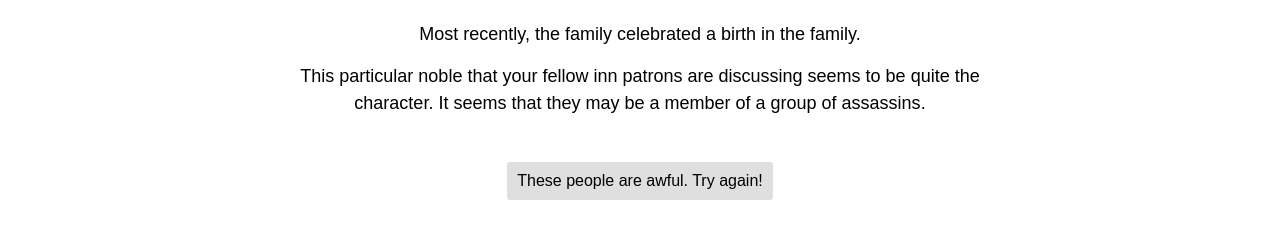
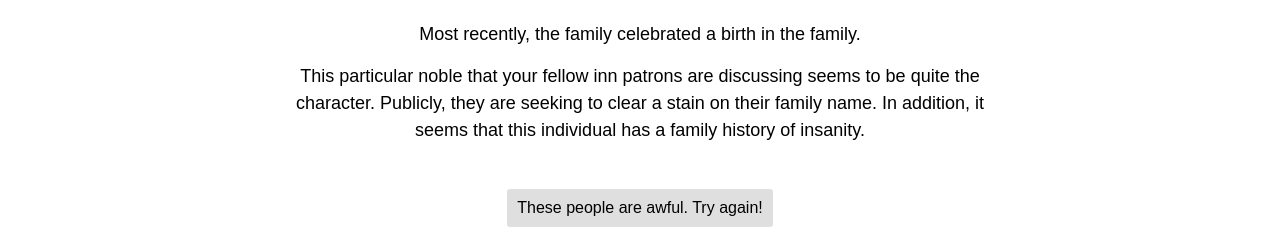
Before and after one commit to andimancuso/ODD-D, a React (Create React App) app: page / in a window 1280 px wide. Shown: the part 551-779 px from the top of the page. Built offline with nearby package versions, Linux system fonts and the light colour scheme.

Commit message:
Adding component

```diff
--- a/src/components/GetNobleHouse.js
+++ b/src/components/GetNobleHouse.js
@@ -6,6 +6,7 @@ import { HouseHoldings } from './HouseHoldings';
 import { FamilySize } from './FamilySize';
 import { HouseActivity } from './HouseActivity';
 import { NobleSecret } from './NobleSecret';
+import { NobleAmbition } from './NobleAmbition';
 
 export class GetNobleHouse extends React.Component {
   render() {
@@ -14,7 +15,7 @@ export class GetNobleHouse extends React.Component {
         <div><Liege /> <HouseAlignment /></div>
         <div><HouseInfluence /> <HouseHoldings /> <FamilySize /></div>
         <div><HouseActivity /></div>
-        <div><NobleSecret /></div>
+        <div>This particular noble that your fellow inn patrons are discussing seems to be quite the character. <NobleAmbition /> <NobleSecret /></div>
       </div>
     );
   };
--- /dev/null
+++ b/src/components/NobleAmbition.js
@@ -0,0 +1,24 @@
+import React from 'react';
+
+const priorityOptions = ['expansion', 'warfare', 'diplomacy', 'rooting out dissidents', 'establishing new trade routes', 'establishing peace among neighboring kingdoms'];
+const landOptions = ['in a strategic location', 'that has a valuable resource'];
+const killOptions = ['a rival noble', 'a secular official', 'a temple leader', 'a high-level bureaucrat', 'a powerful adventurer', 'a local hero', 'a corrupted noble', 'a black market merchant', 'someone in their own family'];
+const marryOptions = ['wealth', 'love', 'political advantage', 'lust', 'nefarious purposes', 'business reasons'];
+const fortOptions = ['defensive wall', 'defense tower', 'watch tower', 'high-walled keep', 'military outpost', 'large gate', 'moat'];
+const buildOptions = ['bridge', 'road', 'gate', 'watch tower', 'signal beacon', 'bridge', 'guard outpost'];
+const fameOptions = ['adventuring', 'exploring', 'amassing wealth', 'military conquest', 'political influence', 'accruing treasure', 'diplomatic relations'];
+
+export class NobleAmbition extends React.Component {
+  render() {
+
+    let nobleAmbition = ['advance the local temple', "support the sovereign's top priority of " + priorityOptions[Math.floor(Math.random() * priorityOptions.length)], 'acquire more land ' + landOptions[Math.floor(Math.random() * landOptions.length)], 'dispose of ' + killOptions[Math.floor(Math.random() * killOptions.length)], 'marry into a particular noble family for ' + marryOptions[Math.floor(Math.random() * marryOptions.length)], 'bring about political reform', 'bring local criminals to justice', 'establish a new settlement', 'clear a stain on their family name', 'build a fortification, specifically a ' + fortOptions[Math.floor(Math.random() * fortOptions.length)], 'build more infrastructure, particularly a ' + buildOptions[Math.floor(Math.random() * buildOptions.length)], 'make a name for their family through ' + fameOptions[Math.floor(Math.random() * fameOptions.length)]];
+
+    let ambition = nobleAmbition[Math.floor(Math.random() * nobleAmbition.length)];
+
+    return (
+      <span>
+          Publicly, they are seeking to {ambition}.
+      </span>
+    );
+  };
+};
--- a/src/components/NobleSecret.js
+++ b/src/components/NobleSecret.js
@@ -10,13 +10,13 @@ const addictionOptions = ['an opiate', 'a hallucinogen', 'an illegal stimulant',
 export class NobleSecret extends React.Component {
   render() {
 
-    let nobleSecret = ['have no apparent flaws - but people are suspicious of someone who seems so perfect', 'may be engaged in treasonous activity ' + treasonOptions[Math.floor(Math.random() * treasonOptions.length)], 'perpetrated and then covered up a terrible crime they committed', 'are under the influence of ' + enchantmentOptions[Math.floor(Math.random() * enchantmentOptions.length)], 'have used their station to avoid required military service', 'have a family history of insanity', 'may be afflicted with lycanthropy', 'secretly supports a group of ' + orgOptions[Math.floor(Math.random() * orgOptions.length)], 'may be a member of a group of ' + orgOptions[Math.floor(Math.random() * orgOptions.length)], 'may be addicted to ' + addictionOptions[Math.floor(Math.random() * addictionOptions.length)], 'may be withholding their tithe to the sovereign to ' + titheOptions[Math.floor(Math.random() * titheOptions.length)], "are secretly poaching the sovereign's " + stealOptions[Math.floor(Math.random() * titheOptions.length)]];
+    let nobleSecret = ['has no apparent flaws - but people are suspicious of someone who seems so perfect', 'may be engaged in treasonous activity ' + treasonOptions[Math.floor(Math.random() * treasonOptions.length)], 'perpetrated and then covered up a terrible crime they committed', 'is under the influence of ' + enchantmentOptions[Math.floor(Math.random() * enchantmentOptions.length)], 'has used their station to avoid required military service', 'has a family history of insanity', 'may be afflicted with lycanthropy', 'secretly supports a group of ' + orgOptions[Math.floor(Math.random() * orgOptions.length)], 'may be a member of a group of ' + orgOptions[Math.floor(Math.random() * orgOptions.length)], 'may be addicted to ' + addictionOptions[Math.floor(Math.random() * addictionOptions.length)], 'may be withholding their tithe to the sovereign to ' + titheOptions[Math.floor(Math.random() * titheOptions.length)], "is secretly poaching the sovereign's " + stealOptions[Math.floor(Math.random() * titheOptions.length)]];
 
     let secret = nobleSecret[Math.floor(Math.random() * nobleSecret.length)];
 
     return (
       <span>
-        This particular noble that your fellow inn patrons are discussing seems to be quite the character. It seems that they {secret}.
+        In addition, it seems that this individual {secret}.
       </span>
     );
   };
```
